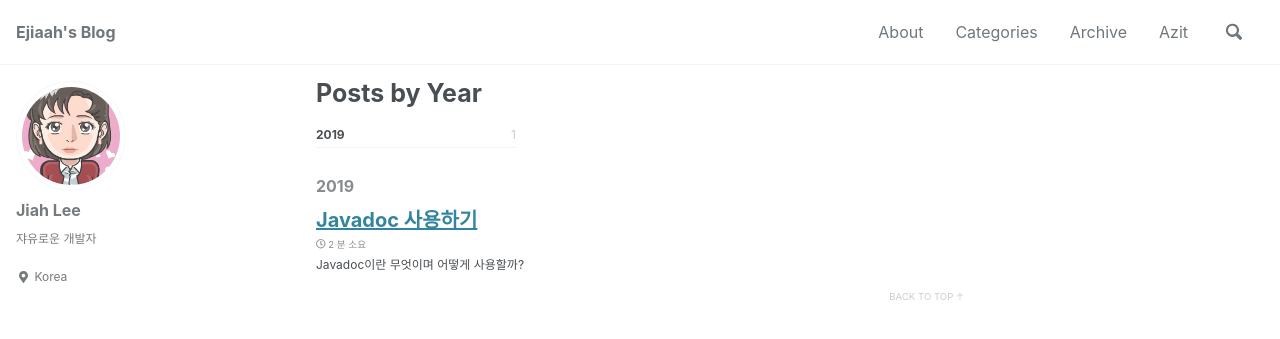
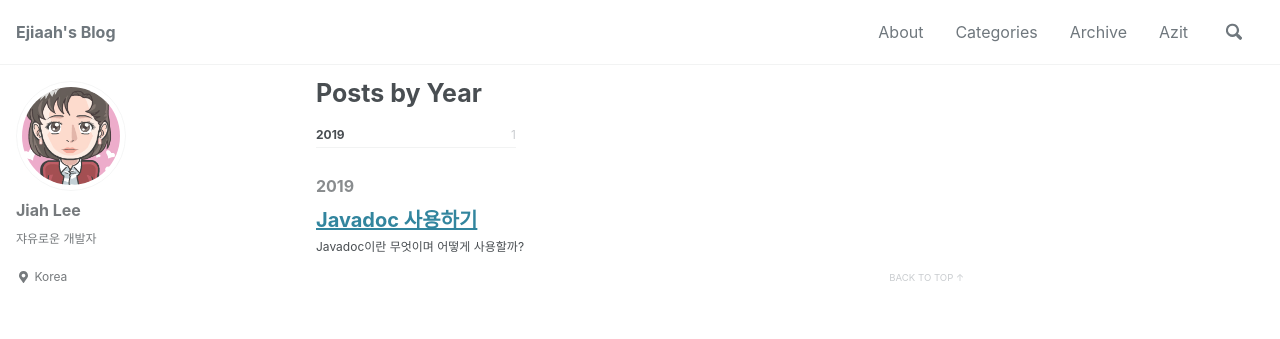
Before and after one commit to ejiaah/ejiaah.github.io, a Jekyll site: the page built from _pages/year_archive.md, in a window 1280 px wide and 900 px high. Shown: the top 339 px of the window. Built offline with Jekyll 4.4.1, drawn with Linux system fonts in a browser that asks for light colours; cached includes are drawn as plain includes; nearby versions of some CDN libraries; comment, search, counter and statistics services are not loaded.

```diff
--- a/_config.yml
+++ b/_config.yml
@@ -29,7 +29,7 @@ words_per_minute         : 200
 comments:
   provider               : "disqus" # false (default), "disqus", "discourse", "facebook", "google-plus", "staticman", "staticman_v2", "utterances", "custom"
   disqus:
-    shortname            : "ejiaahs-blog" # https://help.disqus.com/customer/portal/articles/466208-what-s-a-shortname-
+    shortname            : ejiaahs-blog # https://help.disqus.com/customer/portal/articles/466208-what-s-a-shortname-
   discourse:
     server               : # https://meta.discourse.org/t/embedding-discourse-comments-via-javascript/31963 , e.g.: meta.discourse.org
   facebook:
@@ -286,7 +286,7 @@ defaults:
     values:
       layout: single
       author_profile: true
-      read_time: true
+      read_time: false
       comments: true
       share: true
       related: true
```
